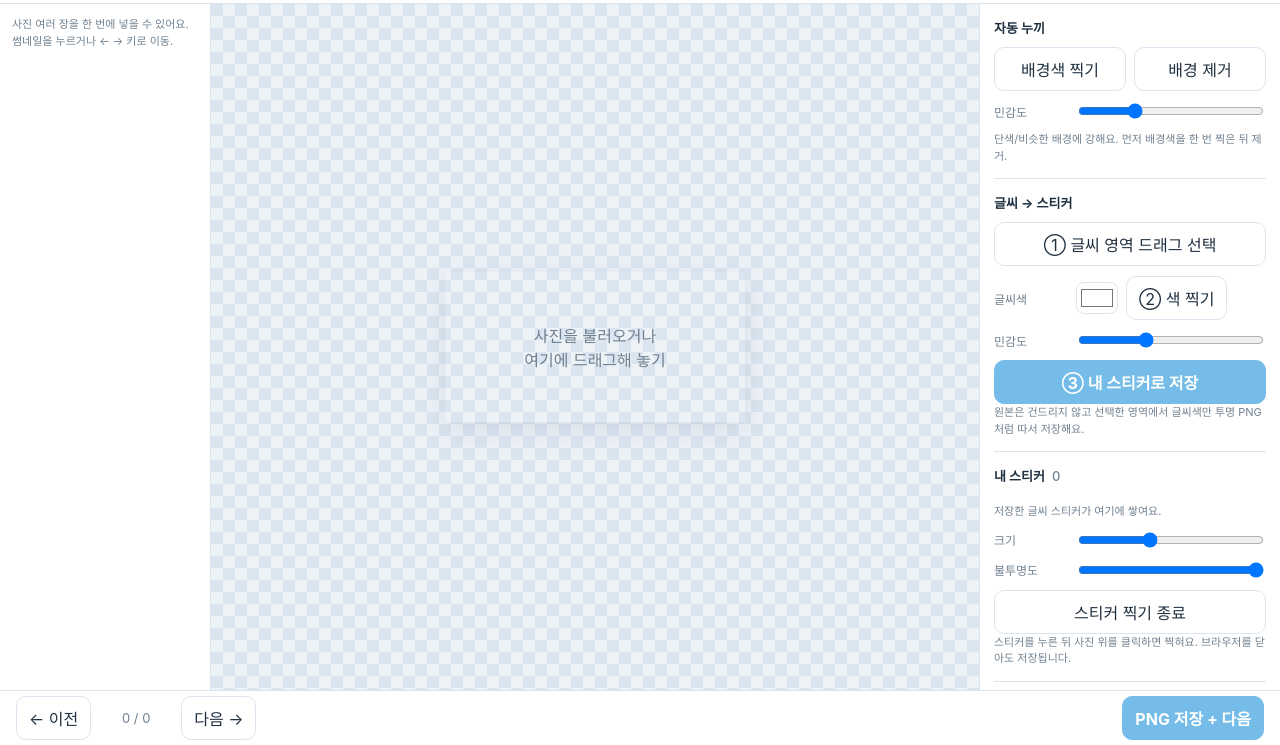
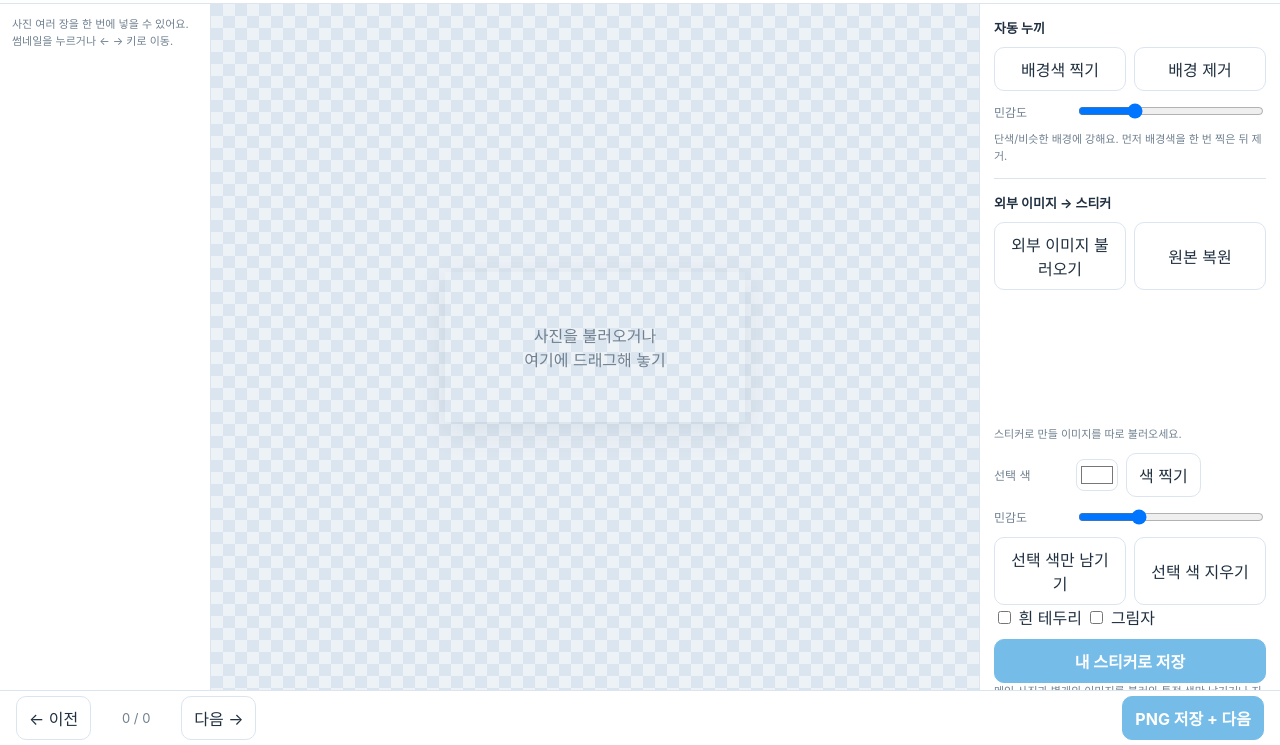
Before and after one commit to mynameislovesong/photo-editor, a plain HTML site: page index.html in a window 1280 px wide. Shown: the part 55-800 px from the top of the page. Drawn offline with Linux system fonts and the light colour scheme.

Commit message:
Use external images for sticker extraction

```diff
--- a/index.html
+++ b/index.html
@@ -10,7 +10,7 @@
 <div class="app">
   <header>
     <div class="logo">Tiny Photo Editor</div>
-    <div class="sub">누끼 · 글씨 스티커 · 브러시 · 여러 장 연속 편집</div>
+    <div class="sub">외부 이미지 누끼 · 스티커 · 브러시 · 여러 장 연속 편집</div>
     <span class="pill">로컬 처리</span>
     <div class="grow"></div>
     <input id="fileInput" type="file" accept="image/*" multiple hidden>
@@ -42,13 +42,38 @@
       <div class="small">단색/비슷한 배경에 강해요. 먼저 배경색을 한 번 찍은 뒤 제거.</div>
     </div>
 
+
     <div class="section">
-      <h3>글씨 → 스티커</h3>
-      <button id="selectTextAreaBtn" style="width:100%">① 글씨 영역 드래그 선택</button>
-      <div class="row"><label>글씨색</label><input id="textColor" type="color" value="#ffffff"><button id="sampleTextBtn">② 색 찍기</button></div>
-      <div class="row"><label>민감도</label><input id="textTol" type="range" min="5" max="160" value="60"></div>
-      <button id="saveStickerBtn" class="primary" style="width:100%">③ 내 스티커로 저장</button>
-      <div class="small">원본은 건드리지 않고 선택한 영역에서 글씨색만 투명 PNG처럼 따서 저장해요.</div>
+      <h3>외부 이미지 → 스티커</h3>
+      <input id="stickerInput" type="file" accept="image/*" hidden>
+      <div class="toolgrid">
+        <button id="openStickerBtn">외부 이미지 불러오기</button>
+        <button id="resetStickerSourceBtn">원본 복원</button>
+      </div>
+
+      <div class="sticker-source-preview">
+        <canvas id="stickerSourceCanvas"></canvas>
+        <div id="stickerSourceEmpty" class="small">스티커로 만들 이미지를 따로 불러오세요.</div>
+      </div>
+
+      <div class="row">
+        <label>선택 색</label>
+        <input id="stickerColor" type="color" value="#ffffff">
+        <button id="pickStickerColorBtn">색 찍기</button>
+      </div>
+      <div class="row"><label>민감도</label><input id="stickerTol" type="range" min="5" max="180" value="60"></div>
+      <div class="toolgrid">
+        <button id="keepStickerColorBtn">선택 색만 남기기</button>
+        <button id="removeStickerColorBtn">선택 색 지우기</button>
+      </div>
+
+      <div class="sticker-options">
+        <label><input id="stickerOutline" type="checkbox"> 흰 테두리</label>
+        <label><input id="stickerShadow" type="checkbox"> 그림자</label>
+      </div>
+
+      <button id="saveStickerBtn" class="primary" style="width:100%;margin-top:10px">내 스티커로 저장</button>
+      <div class="small">메인 사진과 별개의 이미지를 불러와 특정 색만 남기거나 지운 뒤 스티커로 저장합니다.</div>
     </div>
 
     <div class="section">
```
